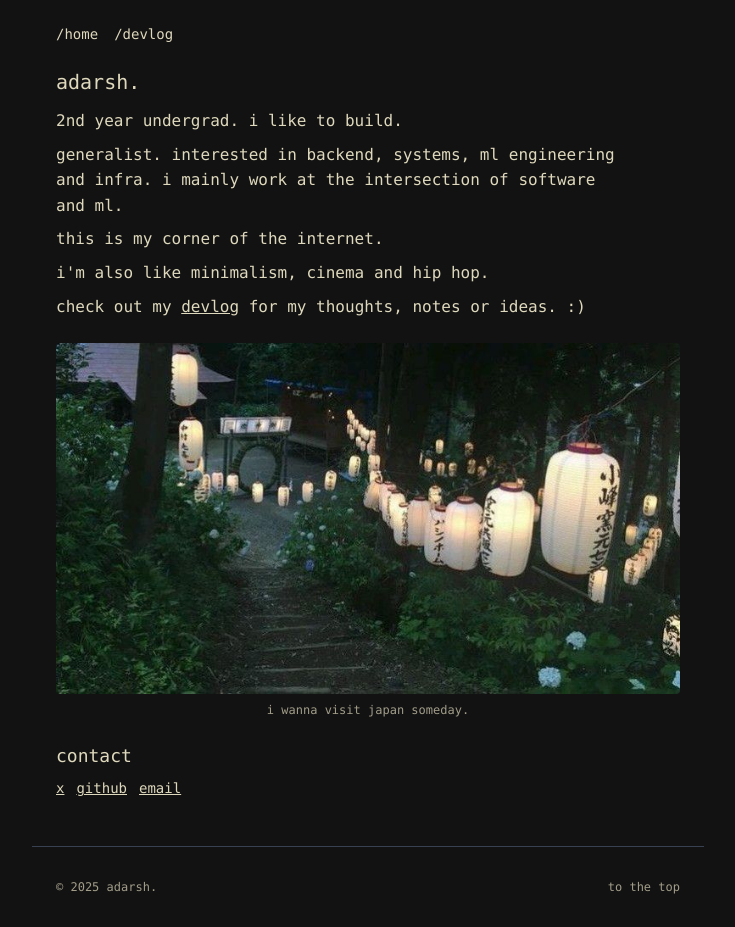
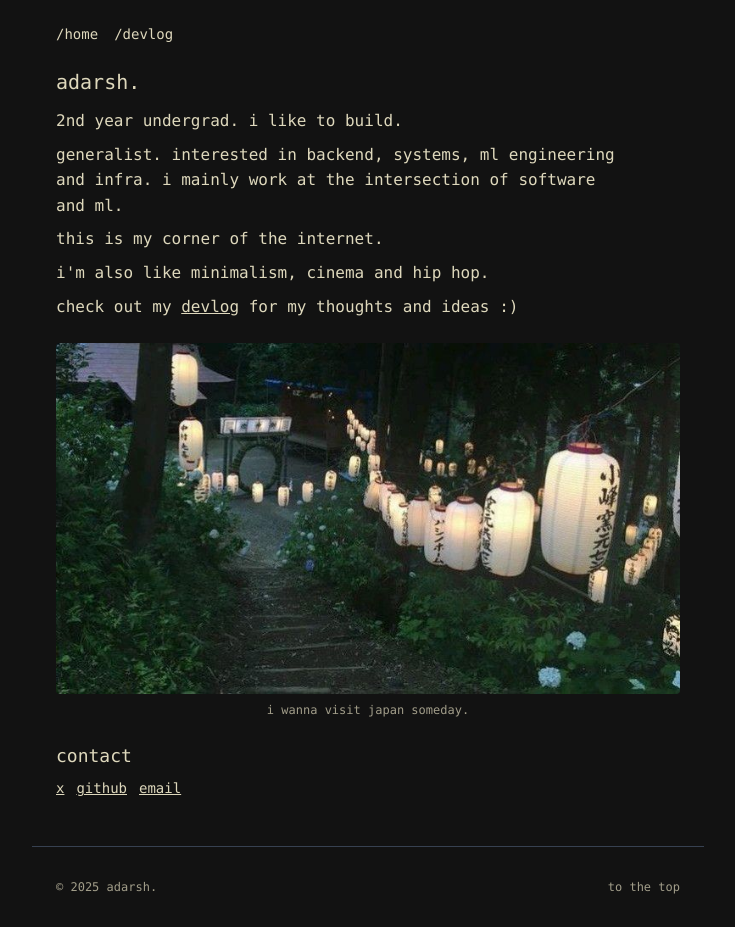
Before and after one commit to axdrsh/www, a Next.js app: page / in a window 1280 px wide. Shown: the whole page, without its empty margins (272-1007 px from the left). Built offline with nearby package versions, Linux system fonts and the light colour scheme.

Commit message:
Update page.tsx

```diff
--- a/src/app/page.tsx
+++ b/src/app/page.tsx
@@ -23,7 +23,7 @@ export default function Page() {
             <Link href="/devlog" className="underline">
               devlog
             </Link>{" "}
-            {"for my thoughts, notes or ideas. :)"}
+            {"for my thoughts and ideas :)"}
           </p>
         </div>
       </div>
```
